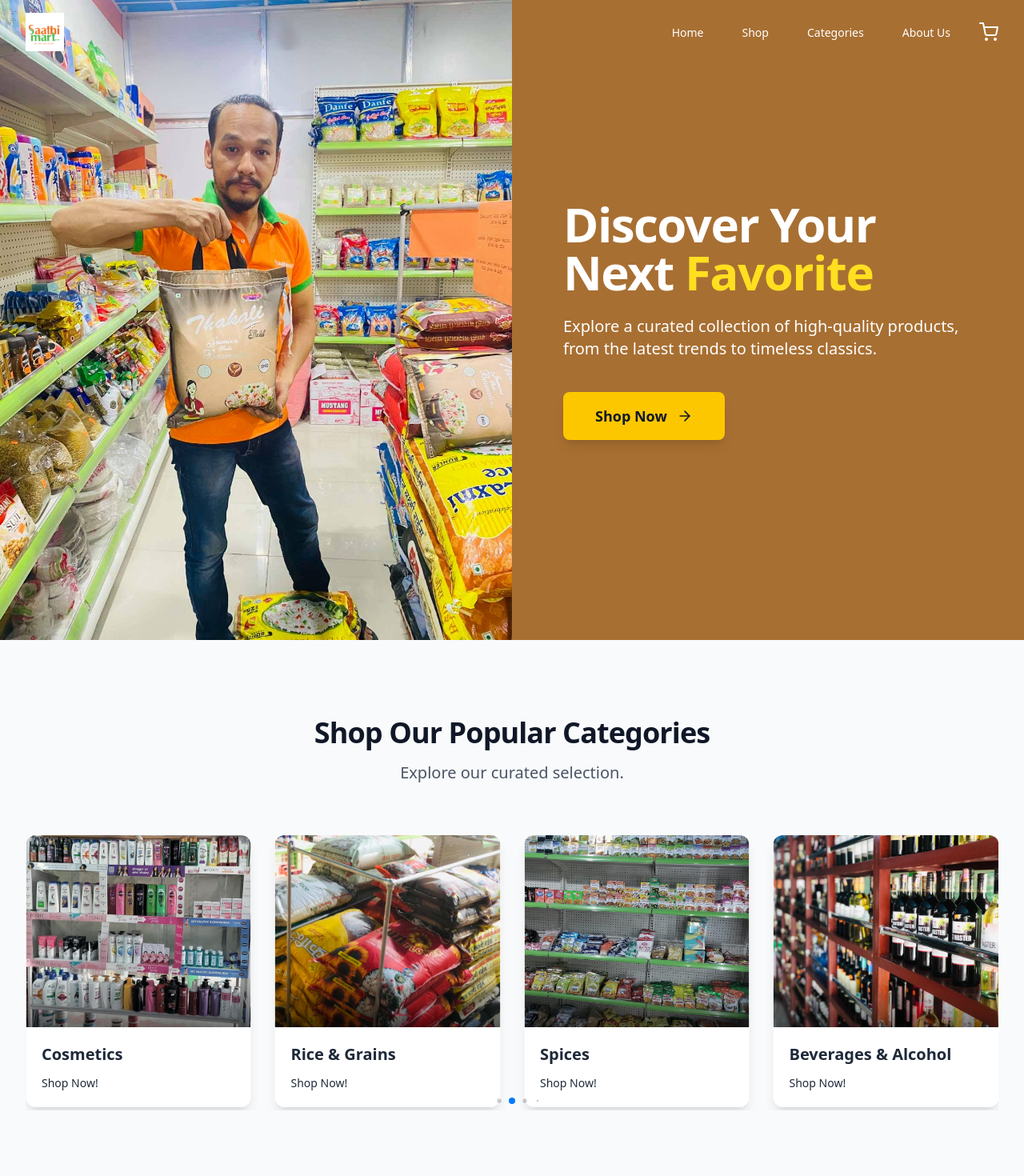
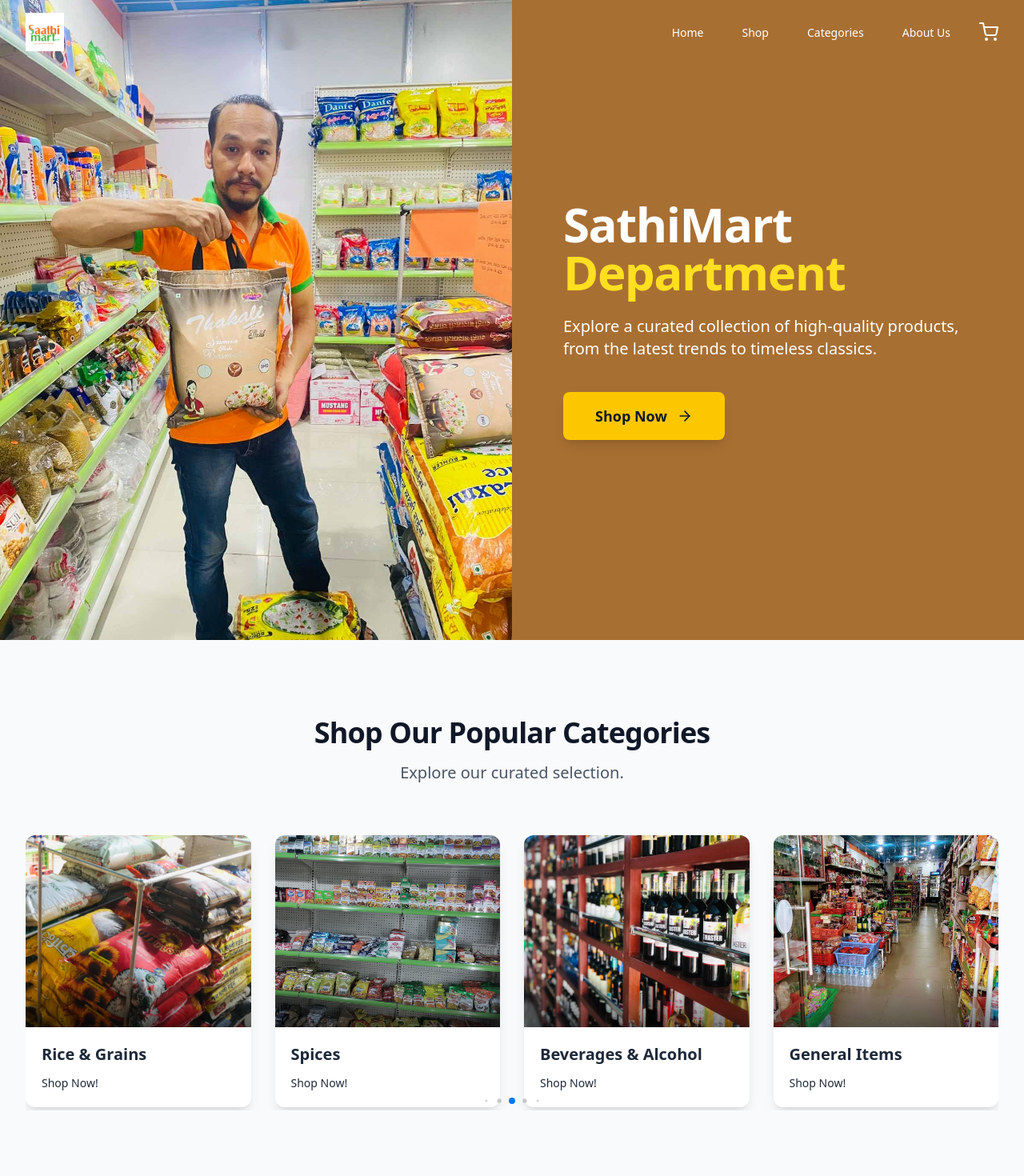
Before and after one commit to shahanshu/pathivara-store-pos, a Next.js app: page / in a window 1280 px wide. Shown: the top 1470 px of the page at 80% size. Built offline with nearby package versions, Linux system fonts and the light colour scheme.

Commit message:
final_landing_page

```diff
--- a/app/components/landing/AboutUsSection.jsx
+++ b/app/components/landing/AboutUsSection.jsx
@@ -71,7 +71,7 @@
             transition={{ duration: 0.7, delay:0.2, ease: "easeOut" }}
           >
             <h2 className="text-3xl sm:text-4xl lg:text-5xl font-bold tracking-tight text-gray-900 mb-6">
-              Welcome to <span className="text-primary">Sathi Mart</span>
+              About <span className="text-primary">Sathi Mart</span>
             </h2>
             <p className="text-lg text-gray-700 mb-6 leading-relaxed">
               At Sathi Mart, we are committed to providing our community with a wide selection of quality products at
--- a/app/components/landing/HeroSection.jsx
+++ b/app/components/landing/HeroSection.jsx
@@ -32,7 +32,7 @@
             transition={{ duration: 0.7, delay: 0.2, ease: "easeOut" }}
             className="text-3xl sm:text-4xl md:text-5xl lg:text-6xl font-extrabold mb-6 tracking-tight"
           >
-            Discover Your Next <span className="text-yellow-300">Favorite</span>
+            SathiMart <span className="text-yellow-300">Department</span>
           </motion.h1>
           <motion.p
             initial={{ opacity: 0, x: 50 }}
--- a/app/components/landing/ShopOurPicksSection.jsx
+++ b/app/components/landing/ShopOurPicksSection.jsx
@@ -75,7 +75,7 @@
           centeredSlides={false}
           loop={true}
           autoplay={{
-            delay: 3000,
+            delay: 1000,
             disableOnInteraction: false,
             pauseOnMouseEnter: true,
           }}
```
